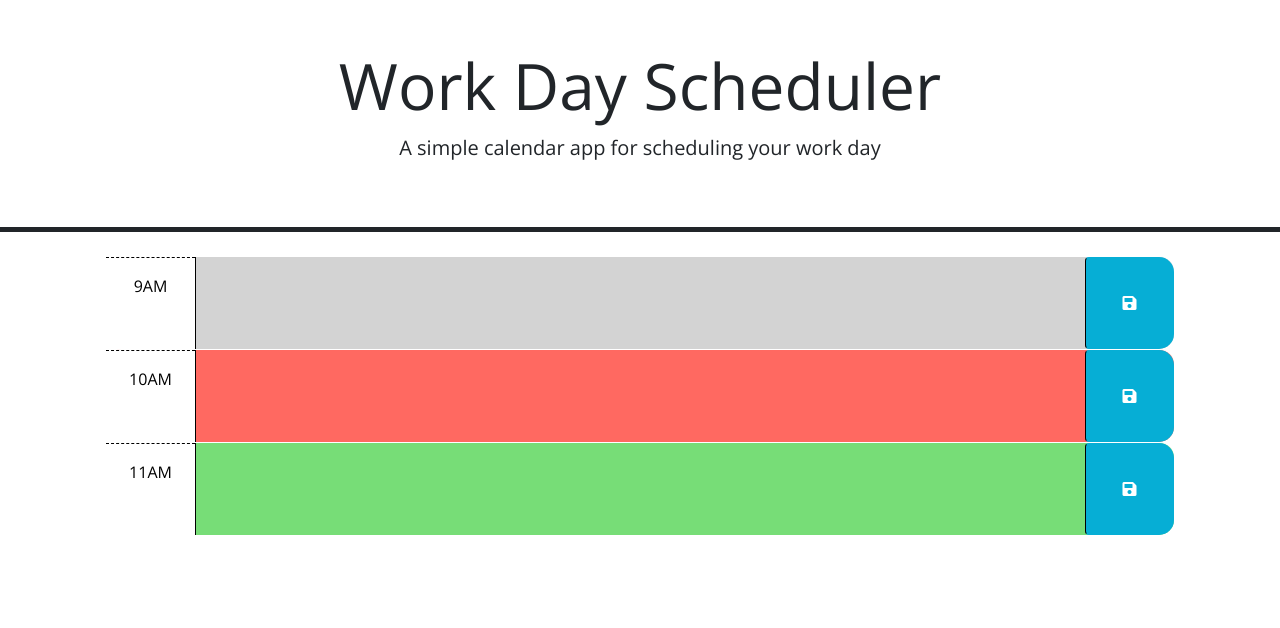
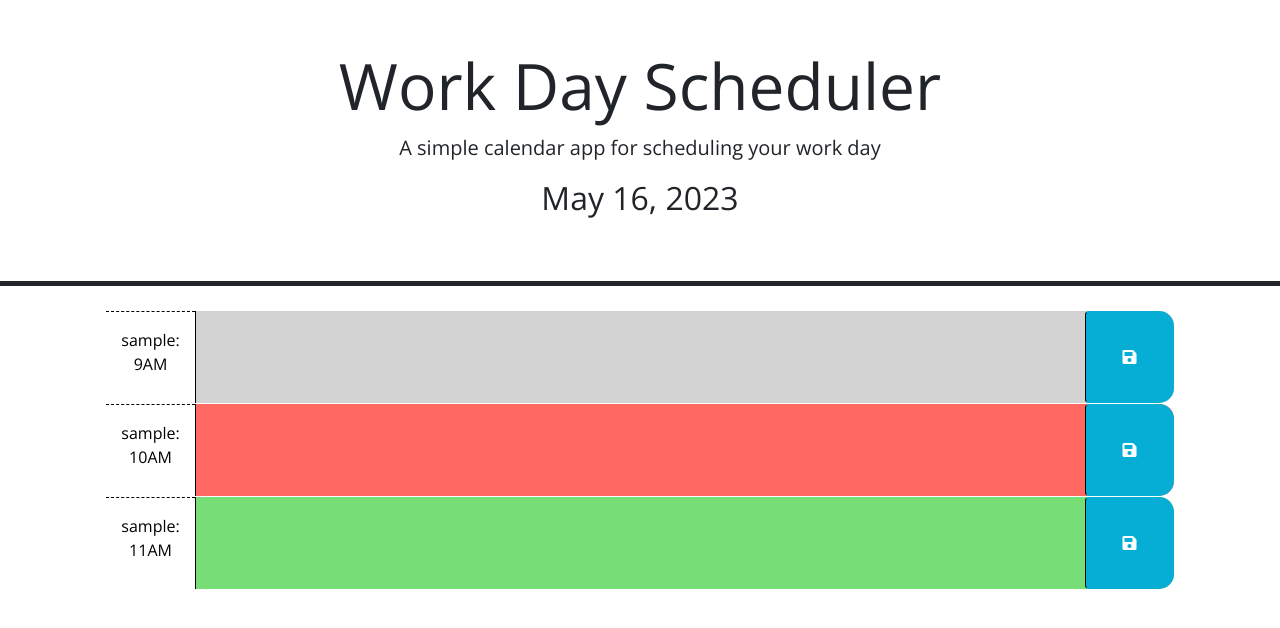
Before and after one commit to DonnaThompson7/Work-Day-Scheduler, a plain HTML site: page index.html in a window 1280 px wide. Drawn offline with nearby package versions, Linux system fonts and the light colour scheme.

Commit message:
added header date and stubbed out some functions

```diff
--- a/assets/js/script.js
+++ b/assets/js/script.js
@@ -1,23 +1,39 @@
 // Wrap all code that interacts with the DOM in a call to jQuery to ensure that
 // the code isn't run until the browser has finished rendering all the elements
 // in the html.
+
 $(function () {
-    // TODO: Add a listener for click events on the save button. This code should
-    // use the id in the containing time-block as a key to save the user input in
+    // TODO: Add a listener for click events on the save button.
+    var saveButtonEl = $('.saveBtn');
+    saveButtonEl.on('click', saveSchedule);
+
+    //This code should use the id in the containing time-block as a key to save the user input in
     // local storage. HINT: What does `this` reference in the click listener
     // function? How can DOM traversal be used to get the "hour-x" id of the
     // time-block containing the button that was clicked? How might the id be
     // useful when saving the description in local storage?
+    function saveSchedule() {
+        console.log('called saveSchedule');
+    }
+
     //
     // TODO: Add code to apply the past, present, or future class to each time
     // block by comparing the id to the current hour. HINTS: How can the id
     // attribute of each time-block be used to conditionally add or remove the
-    // past, present, and future classes? How can Day.js be used to get the
-    // current hour in 24-hour time?
-    //
+    // past, present, and future classes?
+
+    // Use Day.js to to get the current hour in 24-hour time:
+    var currentHour = dayjs().hour();
+    console.log("Current hour = " + currentHour);
+
+
     // TODO: Add code to get any user input that was saved in localStorage and set
     // the values of the corresponding textarea elements. HINT: How can the id
     // attribute of each time-block be used to do this?
-    //
+
+
+
     // TODO: Add code to display the current date in the header of the page.
+    var currentDate = dayjs();
+    $('#current-date-time').text(currentDate.format('MMM DD, YYYY'));
   });
--- a/index.html
+++ b/index.html
@@ -26,6 +26,7 @@
     <header class="p-5 mb-4 border-5 border-bottom border-dark text-center">
       <h1 class="display-3">Work Day Scheduler</h1>
       <p class="lead">A simple calendar app for scheduling your work day</p>
+      <h2 id="current-date-time" class="current-date"></h2>
       <p id="currentDay" class="lead"></p>
     </header>
     <div class="container-lg px-5">
@@ -41,7 +42,7 @@
 
       <!-- Example of a past time block. The "past" class adds a gray background color. -->
       <div id="hour-9" class="row time-block past">
-        <div class="col-2 col-md-1 hour text-center py-3">9AM</div>
+        <div class="col-2 col-md-1 hour text-center py-3">sample: 9AM</div>
         <textarea class="col-8 col-md-10 description" rows="3"> </textarea>
         <button class="btn saveBtn col-2 col-md-1" aria-label="save">
           <i class="fas fa-save" aria-hidden="true"></i>
@@ -50,7 +51,7 @@
 
       <!-- Example of a a present time block. The "present" class adds a red background color. -->
       <div id="hour-10" class="row time-block present">
-        <div class="col-2 col-md-1 hour text-center py-3">10AM</div>
+        <div class="col-2 col-md-1 hour text-center py-3">sample: 10AM</div>
         <textarea class="col-8 col-md-10 description" rows="3"> </textarea>
         <button class="btn saveBtn col-2 col-md-1" aria-label="save">
           <i class="fas fa-save" aria-hidden="true"></i>
@@ -59,12 +60,13 @@
 
       <!-- Example of a future time block. The "future" class adds a green background color. -->
       <div id="hour-11" class="row time-block future">
-        <div class="col-2 col-md-1 hour text-center py-3">11AM</div>
+        <div class="col-2 col-md-1 hour text-center py-3">sample: 11AM</div>
         <textarea class="col-8 col-md-10 description" rows="3"> </textarea>
         <button class="btn saveBtn col-2 col-md-1" aria-label="save">
           <i class="fas fa-save" aria-hidden="true"></i>
         </button>
       </div>
+    </div>
 
     <script src="https://code.jquery.com/jquery-3.4.1.min.js"></script>
     <script
```
